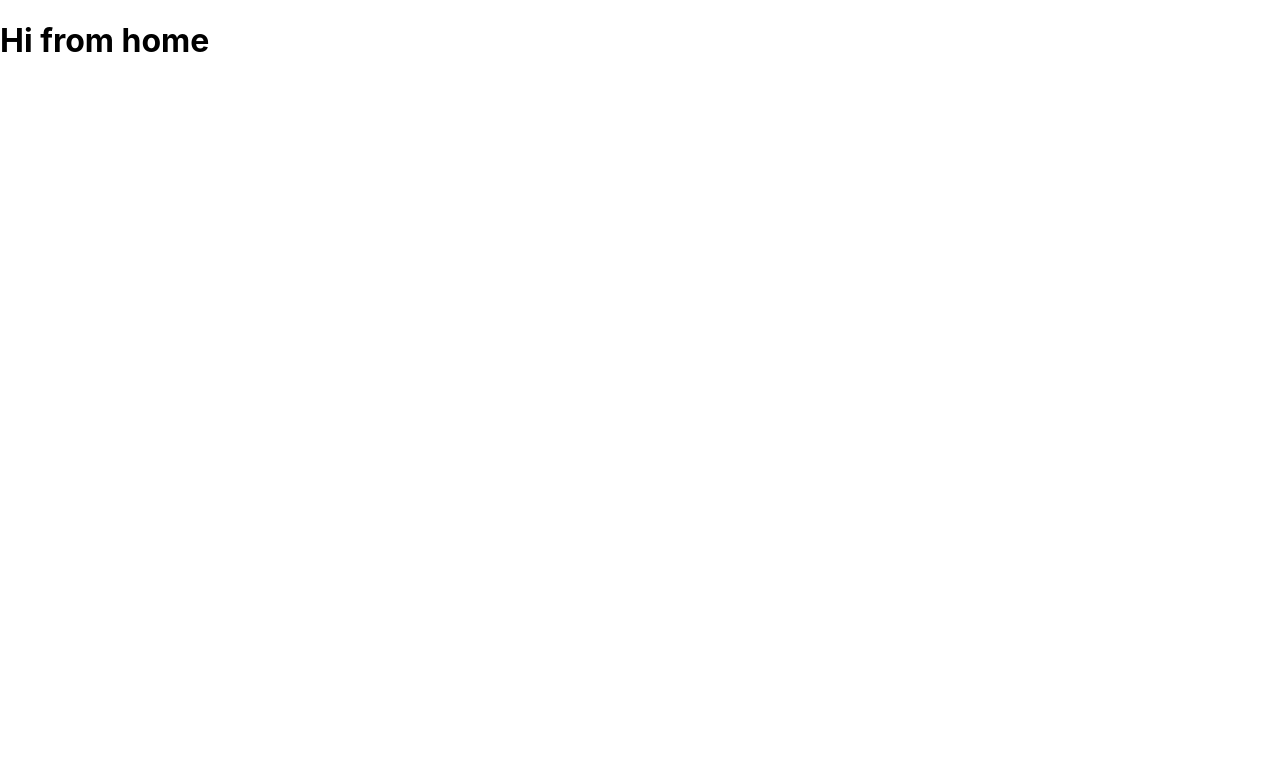
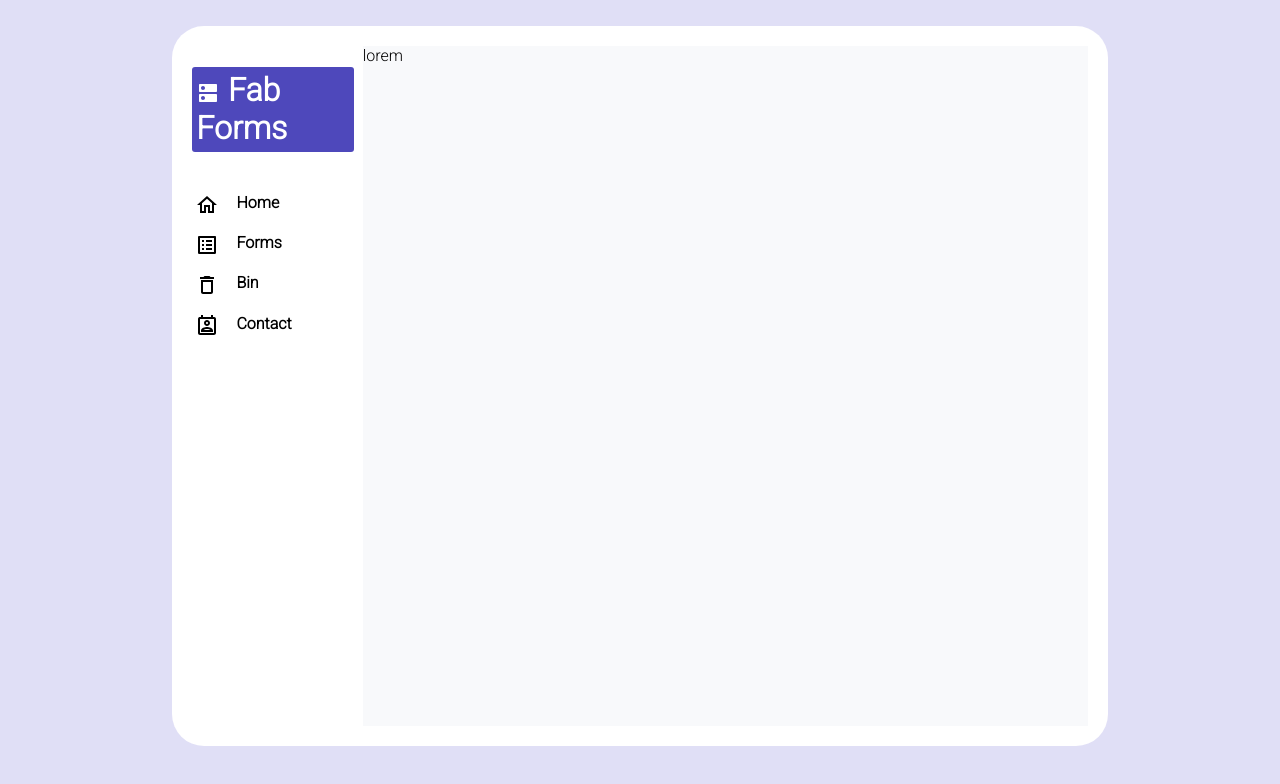
Before and after one commit to AviroopNandy/Google-Forms-Clone, a React (Create React App) app: page / in a window 1280 px wide. Shown: the top 784 px of the page. Built offline with nearby package versions, Linux system fonts and the light colour scheme.

Commit message:
sideContainerElements

```diff
--- a/public/index.html
+++ b/public/index.html
@@ -9,6 +9,8 @@
       name="description"
       content="Web site created using create-react-app"
     />
+    <link rel="preconnect" href="https://fonts.gstatic.com">
+    <link href="https://fonts.googleapis.com/css2?family=Roboto:wght@300&display=swap" rel="stylesheet">
     <link rel="apple-touch-icon" href="%PUBLIC_URL%/logo192.png" />
     <!--
       manifest.json provides metadata used when your web app is installed on a
--- a/src/App.css
+++ b/src/App.css
@@ -1,3 +1,9 @@
+:root{
+  --purpleLight:#E0DFF6;
+  --purpleDark:#4e48bb;
+  --whiteLight:#FFFFFF;
+  --whiteLightTwo:#F8F9FB;
+}
 html{
   box-sizing: border-box;
 }
@@ -5,4 +11,7 @@ body{
   margin:0;
   padding:0;
   min-height:100vh;
+  overflow-y:hidden;
+  background:var(--purpleLight);
+  font-family: 'Roboto', sans-serif;
 }
--- a/src/containers/Home/Home.js
+++ b/src/containers/Home/Home.js
@@ -1,11 +1,30 @@
 import React, { Component } from 'react';
 import styles from './Home.module.css';
 
-
+import DnsIcon from '@material-ui/icons/Dns';
+import ListAltOutlinedIcon from '@material-ui/icons/ListAlt';
+import DeleteOutlinedIcon from '@material-ui/icons/DeleteOutlined';
+import HomeOutlinedIcon from '@material-ui/icons/HomeOutlined';
+import PermContactCalendarOutlinedIcon from '@material-ui/icons/PermContactCalendarOutlined';
 export default class Home extends Component {
     render() {
         return (
-            <h1>Hi from home</h1>
+            <React.Fragment>
+                <div className={styles.container}>
+                   <div className={styles.sideContainer}>
+                       <h1><DnsIcon />Fab Forms</h1>
+                       <ul>
+                           <li><HomeOutlinedIcon className={styles.sideIcons}/><h4>Home</h4></li>
+                           <li><ListAltOutlinedIcon className={styles.sideIcons}/><h4>Forms</h4></li>
+                           <li><DeleteOutlinedIcon className={styles.sideIcons}/><h4>Bin</h4></li>
+                           <li><PermContactCalendarOutlinedIcon className={styles.sideIcons}/><h4>Contact</h4></li>
+                       </ul>
+                   </div>
+                   <div className={styles.formsContainer}>
+                       <hi>lorem</hi>
+                   </div>
+                </div>
+            </React.Fragment>
         )
     }
 }
--- a/src/containers/Home/Home.module.css
+++ b/src/containers/Home/Home.module.css
@@ -1,3 +1,59 @@
-.Container{
-    background:green;
+.container{
+    width:70%;
+    margin:2% auto;
+    background:var(--whiteLight);
+    min-height:85vh;
+    border-radius:2rem;
+    padding:20px;
+    display:flex;
+    flex-direction:row;
+    justify-content: space-between;
 }
+.sideContainer{
+    width:20%;
+}
+.sideContainer>h1{
+    font-size: 4vh;
+}
+ul{
+    list-style-type: none;
+    padding:0.2rem;
+}
+li{
+    margin-top:10%;
+    display:flex;
+    width:70%;
+    transition:0.3s all ease-in;
+}
+.sideContainer>h1{
+    background:var(--purpleDark);
+    width:90%;
+    padding:2.5%;
+    border-radius: 3px;
+    color:white;
+}
+li>h4{
+    padding:0;
+    margin:0;
+}
+li:hover{
+    transform: scale(1.1);
+    border-bottom: 1.5px solid var(--purpleDark);
+}
+li:hover  .sideIcons {
+    color:var(--purpleDark)
+}
+li:hover  h4 {
+    color:var(--purpleDark)
+}
+svg{
+    vertical-align:middle;
+    margin-right:5%;
+}
+.sideIcons{
+    margin-right:15%;
+}
+.formsContainer{
+    background:var(--whiteLightTwo);
+    width:85%;
+}
```
